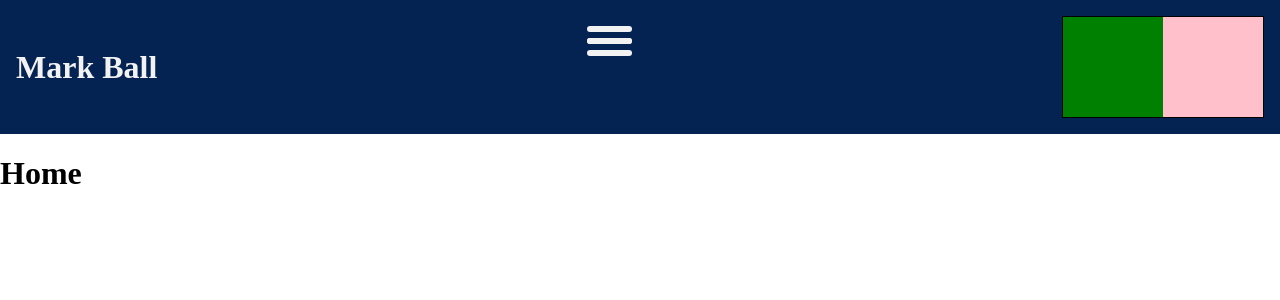
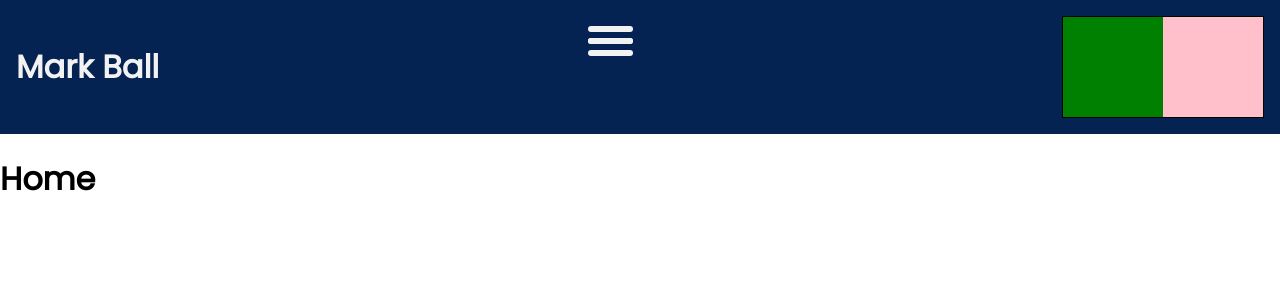
Before and after one commit to Mark-Ball/react-portfolio, a React (Create React App) app: page / in a window 1280 px wide. Shown: the top 300 px of the page. Built offline with nearby package versions, Linux system fonts and the light colour scheme.

Commit message:
added global styling to import fonts

```diff
--- /dev/null
+++ b/src/components/App/App.css
@@ -0,0 +1,9 @@
+@import url('https://fonts.googleapis.com/css?family=Poppins|Rubik&display=swap');
+
+h1, h2 {
+    font-family: Poppins, sans-serif;
+}
+
+label, li, p, a, th, td, input {
+    font-family: Rubik, sans-serif;
+}
--- a/src/components/App/App.js
+++ b/src/components/App/App.js
@@ -1,6 +1,7 @@
 import React, { Component } from 'react';
 import { BrowserRouter, Route } from 'react-router-dom';
 
+import './App.css';
 import Navbar from '../Navbar/Navbar';
 import HomePage from '../pages/Home/Home';
 import AboutPage from '../pages/About/About';
--- a/src/components/Navbar/Navbar.js
+++ b/src/components/Navbar/Navbar.js
@@ -21,7 +21,7 @@ class Navbar extends Component {
     }
 
     render() {
-        const { titleHovered, hamburgerHovered } = this.state;
+        const { titleHovered } = this.state;
 
         return (
             <Topbar>
```
